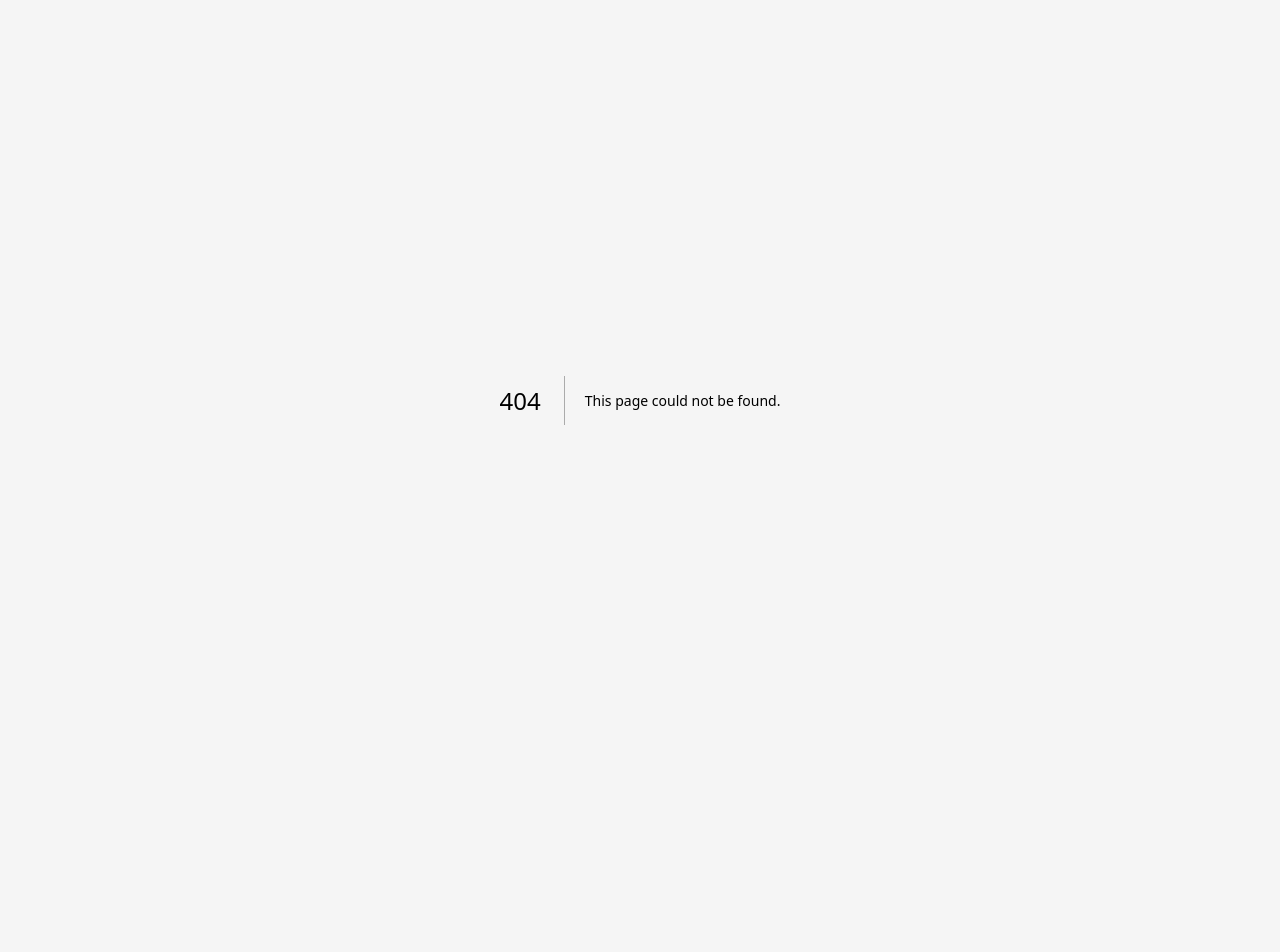
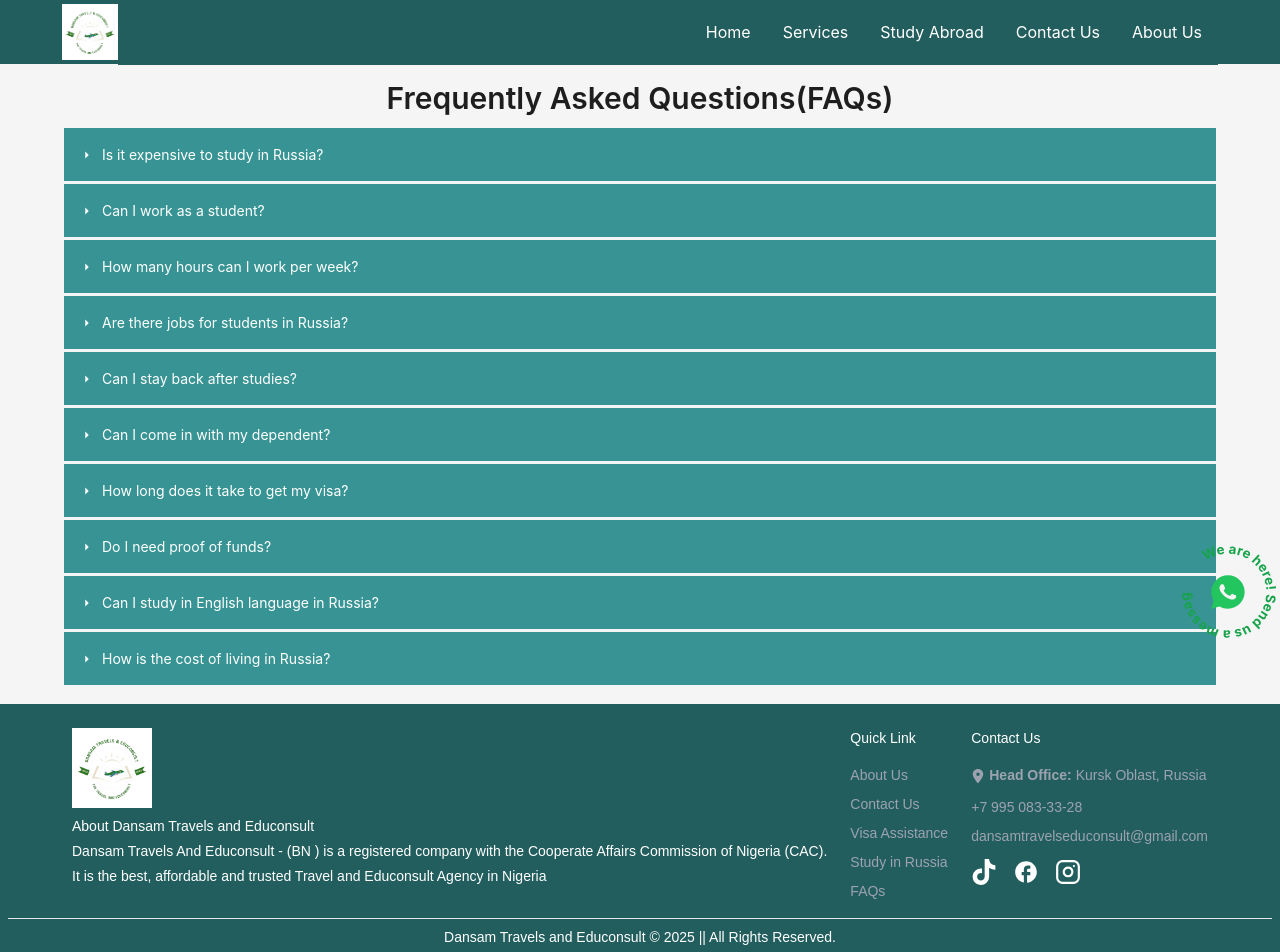
Before and after one commit to Ayobami593/dansam-travels, a Next.js app: page /faqs in a window 1280 px wide. Before the commit this address had no page. Shown: the top 952 px of the page. Before the commit the page ends 800 px from the top, so only its background shows below. Built offline with nearby package versions, Linux system fonts and the light colour scheme; a web font is replaced by a local one.

Commit message:
minor fixes

```diff
--- a/src/app/contact-us/page.tsx
+++ b/src/app/contact-us/page.tsx
@@ -1,6 +1,6 @@
 import React from "react";
 import { CgMailOpen } from "react-icons/cg";
-import { email, faqs, phoneNumber } from "@/utils";
+import { email, emailTwo, faqs, phoneNumber } from "@/utils";
 import FaqComponent from "@/components/Faqs";
 import AppLayout from "@/components/Layout";
 
@@ -41,6 +41,12 @@
               className="block text-[#235e5e] mt-2 hover:text-[#235e5e]"
             >
               dansamtravelseduconsult@gmail.com
+            </a>{" "}
+            <a
+              href={`mailto:${emailTwo}`}
+              className="block text-[#235e5e] mt-2 hover:text-[#235e5e]"
+            >
+              info@dansamtravels.com
             </a>
           </div>
           <div>
@@ -54,7 +60,7 @@
           </div>
         </div>
       </div>
-      <FaqComponent faqs={faqs} />
+      {/* <FaqComponent faqs={faqs} /> */}
     </AppLayout>
   );
 };
--- /dev/null
+++ b/src/app/faqs/page.tsx
@@ -0,0 +1,14 @@
+import FaqComponent from "@/components/Faqs";
+import AppLayout from "@/components/Layout";
+import { faqs } from "@/utils";
+import React from "react";
+
+const page = () => {
+  return (
+    <AppLayout>
+      <FaqComponent faqs={faqs} />
+    </AppLayout>
+  );
+};
+
+export default page;
--- a/src/app/globals.css
+++ b/src/app/globals.css
@@ -39,7 +39,7 @@
 }
 
 .ant-menu-horizontal > .ant-menu-item:hover {
-  color: #a8dadc !important;
+  color: #ffffff !important;
   border-bottom: none !important;
 }
 
--- a/src/components/Footer.tsx
+++ b/src/components/Footer.tsx
@@ -52,6 +52,11 @@
                 Study in Russia
               </Link>
             </li>
+            <li>
+              <Link className="hover:text-inherit" href="/faqs">
+                FAQs
+              </Link>
+            </li>
           </ul>
         </div>
         <div className="space-y-4">
@@ -63,7 +68,11 @@
                 <strong>Head Office:</strong> Kursk Oblast, Russia
               </li>
               <li>
-                <a href={`tel:${phoneNumber}`} className="hover:text-inherit">
+                <a
+                  href="https://api.whatsapp.com/send?phone=+79950833328&&text=Welcome%20to%20Dansam%20travels%20and%Educonsult!%20How%20can%20we%20help%20you?"
+                  target="_blank"
+                  className="hover:text-inherit"
+                >
                   +7 995 083-33-28
                 </a>
               </li>
--- a/src/components/Layout.tsx
+++ b/src/components/Layout.tsx
@@ -36,25 +36,24 @@
       },
     ],
   },
-  { key: "3", label: <Link href="/contact-us">Contact Us</Link> },
   {
-    key: "4",
+    key: "3",
     label: "Study Abroad",
     children: [
       {
-        key: "4-1",
+        key: "3-1",
         label: (
           <Link href="/studydestinations/study-in-russia">Study in Russia</Link>
         ),
       },
       {
-        key: "4-2",
+        key: "3-2",
         label: (
           <Link href="/studydestinations/study-in-china">Study in China</Link>
         ),
       },
       {
-        key: "4-3",
+        key: "3-3",
         label: (
           <Link href="/studydestinations/study-in-belarus">
             Study in Belarus
@@ -63,6 +62,7 @@
       },
     ],
   },
+  { key: "4", label: <Link href="/contact-us">Contact Us</Link> },
   { key: "5", label: <Link href="/about-us">About Us</Link> },
 ];
 
@@ -77,7 +77,7 @@
           className="sticky top-0 z-10 w-full flex items-center"
           style={{ backgroundColor: color, color: menuTextColor }}
         >
-          <div className="flex justify-between items-center w-full">
+          <div className="flex justify-between items-center w-full px-3">
             <Link href="/">
               <img src="/companylogoWhite.png" alt="" className="size-14" />
 
@@ -121,15 +121,48 @@
         <Content className="px-4 w-full md:px-0 md:w-[90%] mx-auto my-2 md:my-4 flex-1">
           {children}
         </Content>
-        <a
+        {/* <a
           href="https://api.whatsapp.com/send?phone=+79950833328&&text=Welcome%20to%20Dansam%20travels%20and%Educonsult!%20How%20can%20we%20help%20you?"
           target="_blank"
+          className="fixed bottom-40 right-1"
         >
-          <RiWhatsappFill
-            size={40}
-            className="text-green-500 fixed bottom-40 right-1"
-          />
-        </a>
+          <RiWhatsappFill size={40} className="text-green-500" />
+          <span className="rounded-full">We're here! Send us a message</span>
+        </a> */}
+        <div className="fixed bottom-40 right-1 flex items-center justify-center">
+          <div className="relative w-24 h-24">
+            {/* Circular Text */}
+            <div className="absolute inset-0 flex items-center justify-center">
+              <svg
+                viewBox="0 0 100 100"
+                width="100"
+                height="100"
+                className="transform rotate-0"
+              >
+                <path
+                  id="circle"
+                  d="M 50, 50 m -40, 0 a 40,40 0 1,1 80,0 a 40,40 0 1,1 -80,0"
+                  fill="none"
+                />
+                <text className="text-sm font-bold fill-current text-green-600">
+                  <textPath href="#circle" startOffset="15%">
+                    We are here! Send us a message
+                  </textPath>
+                </text>
+              </svg>
+            </div>
+
+            <div className="absolute inset-0 flex items-center justify-center">
+              <a
+                href="https://api.whatsapp.com/send?phone=+79950833328&&text=Welcome%20to%20Dansam%20travels%20and%Educonsult!%20How%20can%20we%20help%20you?"
+                target="_blank"
+                rel="noopener noreferrer"
+              >
+                <RiWhatsappFill size={40} className="text-green-500" />
+              </a>
+            </div>
+          </div>
+        </div>
         <Footer className="px-2" style={{ backgroundColor: color }}>
           <CustomFooter />
         </Footer>
--- a/src/utils/index.ts
+++ b/src/utils/index.ts
@@ -1,5 +1,6 @@
 export const currentYear = new Date().getFullYear();
 export const email = "dansamtravelseduconsult@gmail.com";
+export const emailTwo = "info@dansamtravels.com";
 export const phoneNumber = "+7 995 083-33-28";
 
 export interface Faqs {
```
